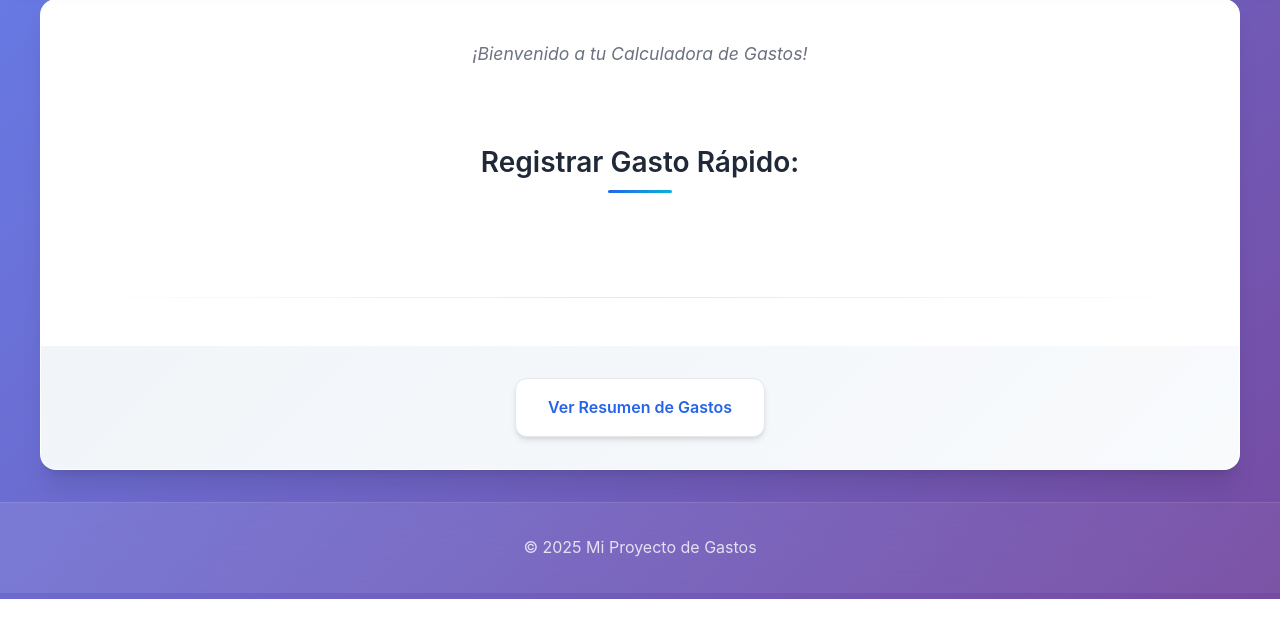
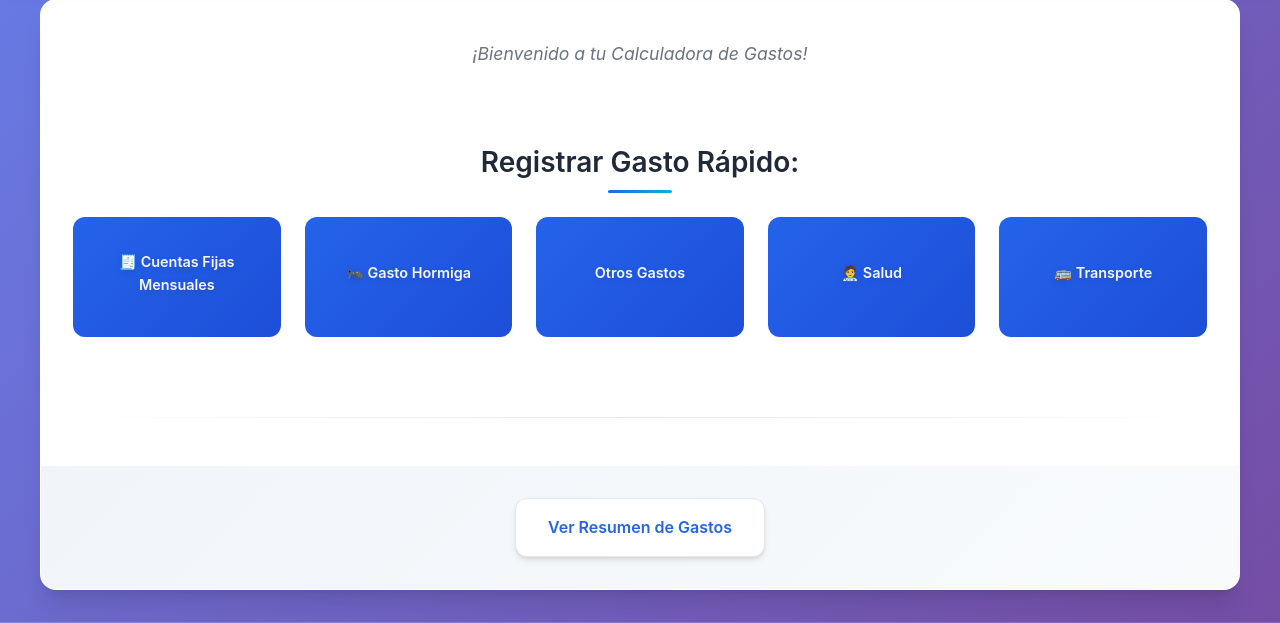
Before and after one commit to dchevesich/CalculadoraMate, a Django app: page /gastos/ in a window 1280 px wide. Shown: the part 201-824 px from the top of the page. Before the commit the page ends 800 px from the top, so only its background shows below. Run offline with Django 5.2, Linux system fonts and the light colour scheme; data comes from the database, SQL or seed files in the repository; data that the repository does not hold is empty.

Commit message:
Final Matematica

```diff
--- a/gestor_gastos/forms.py
+++ b/gestor_gastos/forms.py
@@ -2,6 +2,9 @@ from django import forms
 from .models import Gasto
 from django.core.exceptions import ValidationError
 from django.utils.translation import gettext_lazy as _
+from django.shortcuts import render, redirect, get_object_or_404
+from django.contrib import messages
+from .models import Categoria, Gasto
 import re # Para expresiones regulares
 
 class GastoRapidoForm(forms.ModelForm):
--- a/gestor_gastos/templates/gestor_gastos/lista_gastos.html
+++ b/gestor_gastos/templates/gestor_gastos/lista_gastos.html
@@ -74,6 +74,7 @@
                     <th>Categoría</th>
                     <th>Descripción</th>
                     <th>Monto</th>
+                    <th style="width: 120px;">Acciones</th>
                 </tr>
             </thead>
             <tbody>
@@ -83,6 +84,10 @@
                         <td>{{ gasto.categoria.nombre }}</td>
                         <td>{{ gasto.descripcion|default:"Sin descripción" }}</td>
                         <td class="monto-gasto">$ {{ gasto.monto }}</td>
+                        <td class="acciones-gasto"> {# AÑADE ESTA CELDA COMPLETA #}
+                            <a href="{% url 'modificar_gasto' gasto_id=gasto.id %}" class="btn-accion-sm btn-modificar">Modificar</a>
+                            <a href="{% url 'eliminar_gasto' gasto_id=gasto.id %}" class="btn-accion-sm btn-eliminar">Eliminar</a>
+                        </td>
                     </tr>
                 {% empty %}
                     <tr>
--- a/gestor_gastos/templates/gestor_gastos/principal.html
+++ b/gestor_gastos/templates/gestor_gastos/principal.html
@@ -10,11 +10,10 @@
         <a href="{% url 'registrar_gasto' categoria_id=categoria.id %}" class="boton-categoria">
             <span>
                 {% if categoria.nombre == "Gasto Hormiga" %}🐜
-                {% elif categoria.nombre == "Comida" %}🍔
                 {% elif categoria.nombre == "Transporte" %}🚌
-                {% elif categoria.nombre == "Cuentas Fijas" %}🧾
-                {% elif categoria.nombre == "Salidas" %}🎉
-                {% elif categoria.nombre == "Otros Gastos" %}🛍️
+                {% elif categoria.nombre == "Cuentas Fijas Mensuales" %}🧾
+                {% elif categoria.nombre == "Salud" %}🧑‍⚕️
+                {% elif categoria.nombre == "Otros Gastos" %}
                 {% endif %}
                 {{ categoria.nombre }}
             </span>
--- a/gestor_gastos/urls.py
+++ b/gestor_gastos/urls.py
@@ -5,5 +5,7 @@ urlpatterns = [
     path('', views.pagina_principal_gastos, name='principal_gastos'),
     path('nuevo/<int:categoria_id>/', views.registrar_gasto, name='registrar_gasto'),
     path('lista/', views.lista_gastos, name='lista_gastos'),
+    path('modificar/<int:gasto_id>/', views.modificar_gasto, name='modificar_gasto'),
+    path('eliminar/<int:gasto_id>/', views.eliminar_gasto, name='eliminar_gasto'),
 
 ]
--- a/gestor_gastos/views.py
+++ b/gestor_gastos/views.py
@@ -128,6 +128,7 @@ def lista_gastos(request):
     gastos_para_tabla_formateados = []
     for gasto_obj in gastos_todos_registros:
         gastos_para_tabla_formateados.append({
+            'id': gasto_obj.id,
             'fecha': gasto_obj.fecha,
             'categoria': gasto_obj.categoria,
             'descripcion': gasto_obj.descripcion,
@@ -162,4 +163,45 @@ def lista_gastos(request):
         'nombres_meses': nombres_meses,
         'rango_anios': rango_anios,
     }
+
     return render(request, 'gestor_gastos/lista_gastos.html', contexto)
+
+def eliminar_gasto(request, gasto_id):
+    gasto = get_object_or_404(Gasto, pk=gasto_id) # Obtiene el gasto o lanza 404
+
+    if request.method == 'POST':
+        gasto.delete() # Elimina el gasto de la base de datos
+        messages.success(request, 'Gasto eliminado con éxito.')
+        return redirect('lista_gastos') # Redirige a la lista de gastos actualizada
+
+    # Si la solicitud es GET, muestra una página de confirmación
+    contexto = {
+        'gasto': gasto # Pasamos el objeto gasto para mostrar sus detalles en la confirmación
+    }
+    # Asegúrate de que este render apunte al template correcto: 'confirmar_eliminar.html'
+    return render(request, 'gestor_gastos/confirmar_eliminar.html', contexto)
+
+
+def modificar_gasto(request, gasto_id):
+    gasto = get_object_or_404(Gasto, pk=gasto_id) # Obtiene el gasto o lanza 404
+
+    if request.method == 'POST':
+        # Instancia el formulario con los datos recibidos y el objeto de gasto EXISTENTE
+        form = GastoRapidoForm(request.POST, instance=gasto)
+        if form.is_valid():
+            form.save() # Si es válido, guarda los cambios en ese mismo objeto de gasto
+            messages.success(request, 'Gasto modificado con éxito.')
+            return redirect('lista_gastos') # Redirige a la lista de gastos actualizada
+        else:
+            messages.error(request, 'Error al modificar el gasto. Por favor, revisa los datos.')
+    else:
+        # Si la solicitud es GET, instancia el formulario con los datos actuales del gasto
+        form = GastoRapidoForm(instance=gasto)
+
+    contexto = {
+        'form': form,
+        'gasto': gasto, # Pasamos el objeto gasto por si se necesita en la plantilla
+        'categoria_nombre': gasto.categoria.nombre # Para mostrar la categoría en el título de la página
+    }
+    # Asegúrate de que este render apunte al template correcto: 'modificar_gasto.html'
+    return render(request, 'gestor_gastos/modificar_gasto.html', contexto)
```
Also changed, not shown: gestor_gastos/static/gestor_gastos/css/styles.css (+62 -0 lines), gestor_gastos/templates/gestor_gastos/confirmar_eliminar.html (added, +23 -0 lines), gestor_gastos/templates/gestor_gastos/modificar_gasto.html (added, +32 -0 lines), gestor_gastos/migrations/0002_auto_20250701_1637.py (added).
